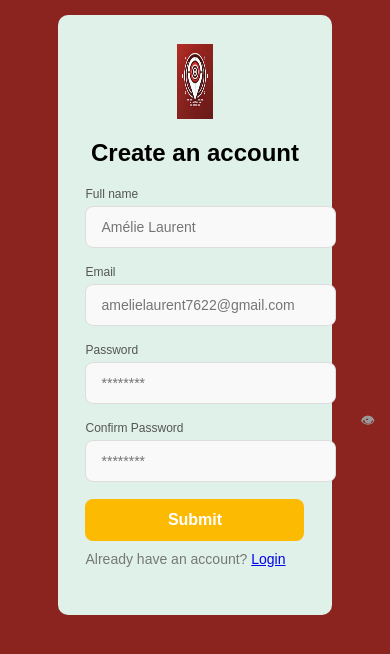
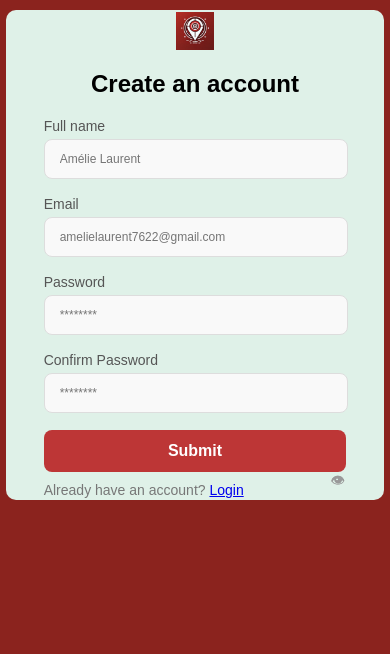
Before and after one commit to Zethuri/mobile-tracking, a PHP site: page /register.php in a window 390 px wide. Shown: the top 654 px of the page. Run offline with PHP 8.4, Linux system fonts and the light colour scheme.

Commit message:
changes made

```diff
--- a/index.php
+++ b/index.php
@@ -18,7 +18,7 @@
       <script>
     setTimeout(() => {
       window.location.href = 'register.php'; // Change this to your register page
-    }, 4000); // 3 seconds delay
+    }, 3000); // 3 seconds delay
   </script>
 
 </body>
--- a/style.css
+++ b/style.css
@@ -87,7 +87,7 @@ body{
 }
 
 .reg-img{
-  width: 13%;
+  width: 10%;
   height: 75px;
 }
 
@@ -142,7 +142,7 @@ form{
 
 label {
   display: block;
-  font-size: 12px;
+  font-size: 14px;
   color: #555;
   margin-bottom: 5px;
 }
@@ -155,6 +155,7 @@ input {
   font-size: 14px;
   background: #f9f9f9;
   color: #333;
+  font-size: 17px;
   outline: none;
   transition: all 0.3s;
 }
@@ -170,7 +171,7 @@ input {
 }
 
 .submit-btn {
-  background: #fcba03;
+  background: rgb(189, 54, 54);
   color: #fff;
   border: none;
   padding: 12px 15px;
@@ -183,7 +184,7 @@ input {
 }
 
 .submit-btn:hover {
-  background: #e0a803;
+  background: rgb(139, 35, 30);
 }
 
 
@@ -210,9 +211,41 @@ input {
     width: 83%;
   }
 
+  .reg-img{
+    margin-top: 20px;
+  }
+
   h1{
     font-size: 30px;
   }
+
+  .registerSection{
+    width: 100%;
+    display: flex;
+    justify-content: center;
+    flex-direction: column;
+    height: 510px;
+  }
+
+  .formHolder{
+    width: 97%;
+    display: flex;
+    justify-content: center;
+    flex-direction: column;
+    height: 490px;
+  }
+
+  input{
+    width: 90%;
+    font-size: 12px;
+    color: #333;
+  }
+
+  .toggle-password {
+    margin-top: 60px;
+    margin-right: 30px;
+}
+
 }
 @media (max-width: 460px) {
 
```
